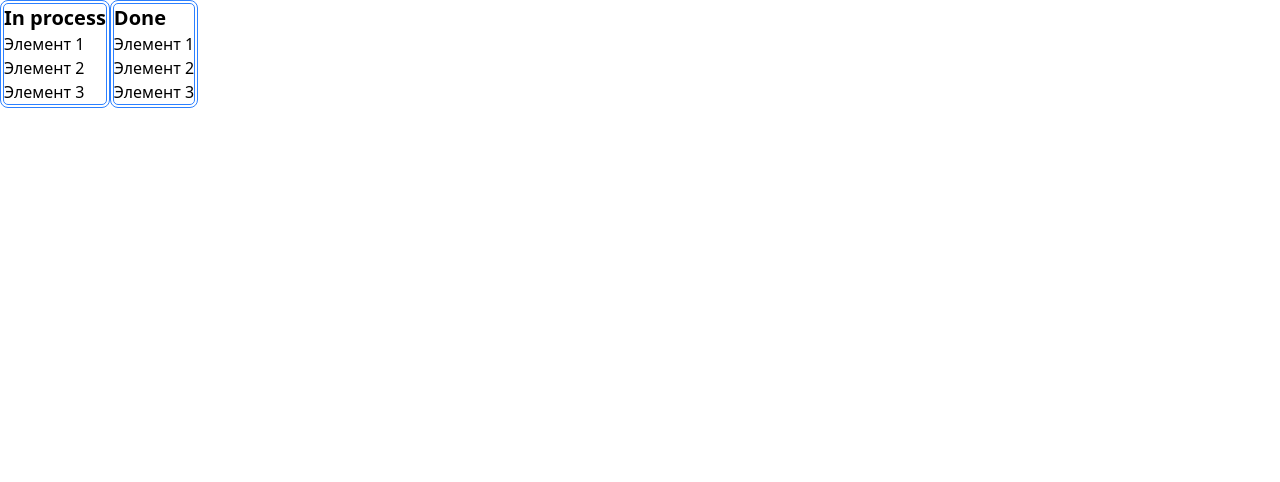
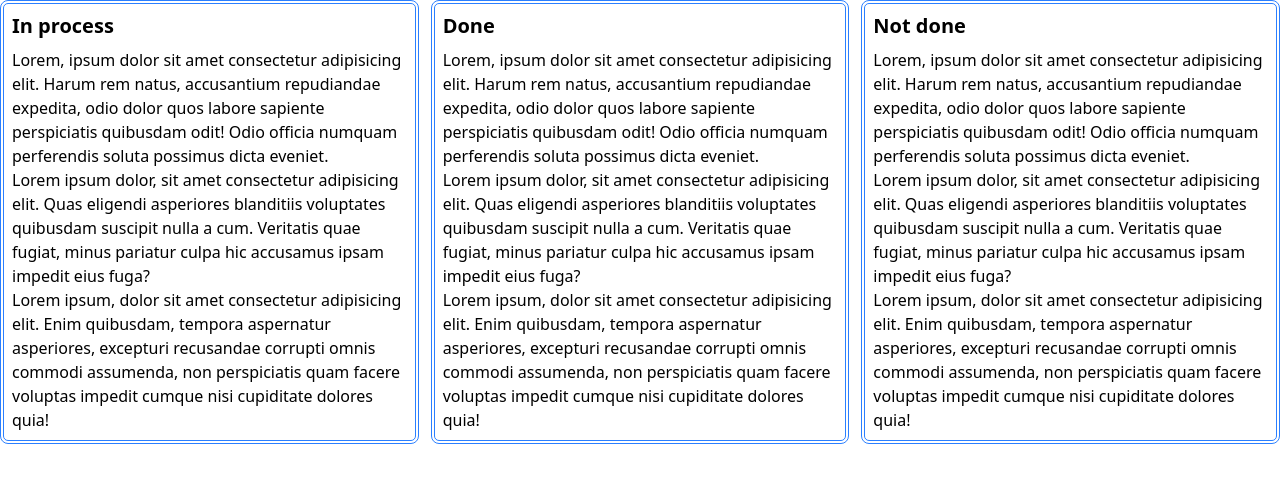
Before and after one commit to Glebonchik/Tasks-Manager, a React (Vite) app: page / in a window 1280 px wide. Shown: the top 482 px of the page. Built offline with nearby package versions, Linux system fonts and the light colour scheme.

Commit message:
Store for tasks  added

```diff
--- a/src/App.tsx
+++ b/src/App.tsx
@@ -2,9 +2,10 @@ import Card from "./components/Card"
 
 const App = () => {
   return (
-    <div className="flex">
+    <div className="flex space-between space-x-3 space">
       <Card Title={"In process"}/>
       <Card Title={"Done"}/>
+      <Card Title={"Not done"}/>
     </div>
   )
 }
--- a/src/components/Card.tsx
+++ b/src/components/Card.tsx
@@ -1,13 +1,14 @@
+import React from "react"
 import { CardProps } from "../interfaces/cardProps"
 
-const Card = ({Title}: CardProps) => {
+const Card: React.FC<CardProps> = ({Title}) => {
   return (
-    <div className="border-4 border-double border-blue-500 rounded-lg flex flex-col">
+    <div className="border-4 border-double border-blue-500 rounded-lg flex flex-col items-start space-y-2 p-2">
         <h1 className="font-bold text-xl">{Title}</h1>
         <div>
-            <div>Элемент 1</div>
-            <div>Элемент 2</div>
-            <div>Элемент 3</div>
+            <div>Lorem, ipsum dolor sit amet consectetur adipisicing elit. Harum rem natus, accusantium repudiandae expedita, odio dolor quos labore sapiente perspiciatis quibusdam odit! Odio officia numquam perferendis soluta possimus dicta eveniet.</div>
+            <div>Lorem ipsum dolor, sit amet consectetur adipisicing elit. Quas eligendi asperiores blanditiis voluptates quibusdam suscipit nulla a cum. Veritatis quae fugiat, minus pariatur culpa hic accusamus ipsam impedit eius fuga?</div>
+            <div>Lorem ipsum, dolor sit amet consectetur adipisicing elit. Enim quibusdam, tempora aspernatur asperiores, excepturi recusandae corrupti omnis commodi assumenda, non perspiciatis quam facere voluptas impedit cumque nisi cupiditate dolores quia!</div>
         </div>
     </div>
   )
--- /dev/null
+++ b/src/interfaces/columns.ts
@@ -0,0 +1,12 @@
+export default interface ColumsState{
+    columns:{
+        [key: string]:{
+            id: string,
+            title: string,
+            taskIds: string[]
+        }
+    },
+    tasks:{
+        [key: string]:{id: string, content: string}
+    }
+}
--- /dev/null
+++ b/src/state/card/cardStore.ts
@@ -0,0 +1,41 @@
+import { createSlice } from '@reduxjs/toolkit';
+import ColumsState from '../../interfaces/columns';
+
+const initialState:ColumsState = {
+  columns: {
+    'column-1': {
+      id: 'column-1',
+      title: 'To Do',
+      taskIds: ['task-1', 'task-2'],
+    },
+    'column-2': {
+      id: 'column-2',
+      title: 'In Progress',
+      taskIds: ['task-3'],
+    },
+  },
+  tasks: {
+    'task-1': { id: 'task-1', content: 'Task 1' },
+    'task-2': { id: 'task-2', content: 'Task 2' },
+    'task-3': { id: 'task-3', content: 'Task 3' },
+  },
+};
+
+const tasksSlice = createSlice({
+  name: 'tasks',
+  initialState,
+  reducers: {
+    moveTask: (state, action) => {
+      const { taskId, sourceColumnId, destinationColumnId } = action.payload;
+
+      const sourceColumn = state.columns[sourceColumnId];
+      sourceColumn.taskIds = sourceColumn.taskIds.filter(id => id !== taskId);
+
+      const destinationColumn = state.columns[destinationColumnId];
+      destinationColumn.taskIds.push(taskId);
+    },
+  },
+});
+
+export const { moveTask } = tasksSlice.actions;
+export default tasksSlice.reducer;
```
